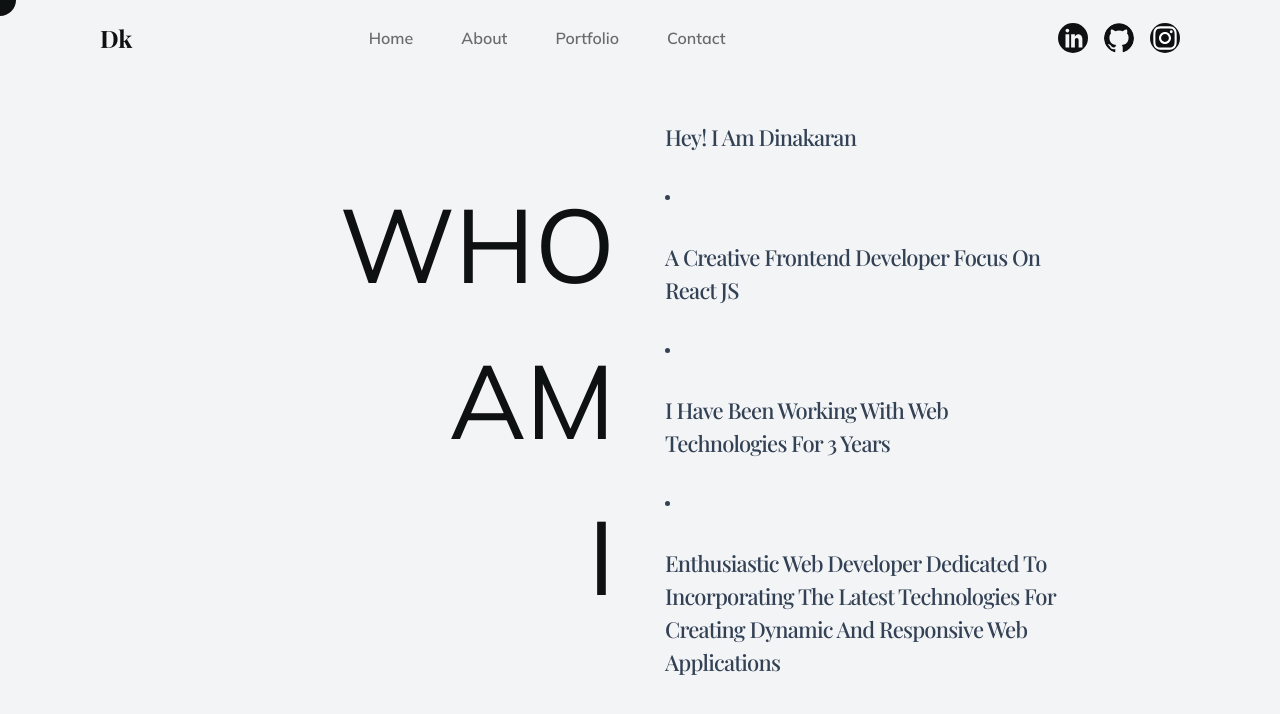
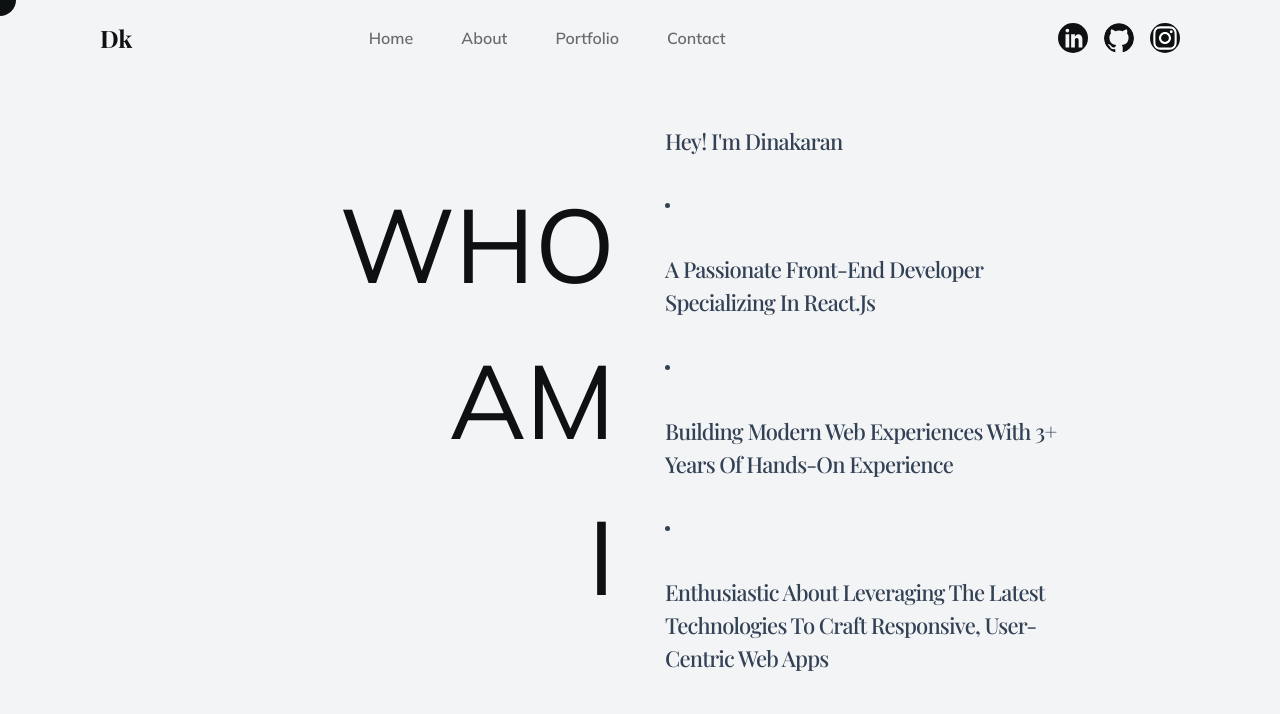
Before and after one commit to Dina-petrick/My-Portfolio, a React (Create React App) app: page /about in a window 1280 px wide. Shown: the top 714 px of the page. Built offline with nearby package versions, Linux system fonts and the light colour scheme; a web font is replaced by a local one.

Commit message:
new changes

```diff
--- a/src/pages/About.js
+++ b/src/pages/About.js
@@ -56,21 +56,20 @@ const About = () => {
           className="max-w-[400px] h-[100%] flex flex-col  justify-evenly text-[18x] lg:text-[22px] text-slate-700"
         >
           <p onMouseEnter={mouseEnterHandler} onMouseLeave={mouseLeaveHandler}>
-            Hey! I am Dinakaran
+            Hey! I'm Dinakaran
           </p>
           <span className="w-[5px] h-[5px] inline-block rounded bg-slate-700"></span>
           <p onMouseEnter={mouseEnterHandler} onMouseLeave={mouseLeaveHandler}>
-            A creative frontend developer focus on react jS
+            A passionate Front-End Developer specializing in React.js
           </p>
           <span className="w-[5px] h-[5px] inline-block rounded bg-slate-700"></span>
           <p onMouseEnter={mouseEnterHandler} onMouseLeave={mouseLeaveHandler}>
-            I have been working with web technologies for 3 years
+            Building modern web experiences with 3+ years of hands-on experience
           </p>
           <span className="w-[5px] h-[5px] inline-block rounded bg-slate-700"></span>
           <p onMouseEnter={mouseEnterHandler} onMouseLeave={mouseLeaveHandler}>
-            {" "}
-            Enthusiastic web developer dedicated to incorporating the latest
-            technologies for creating dynamic and responsive web applications
+            Enthusiastic about leveraging the latest technologies to craft
+            responsive, user-centric web apps
           </p>
         </motion.div>
       </div>
```
